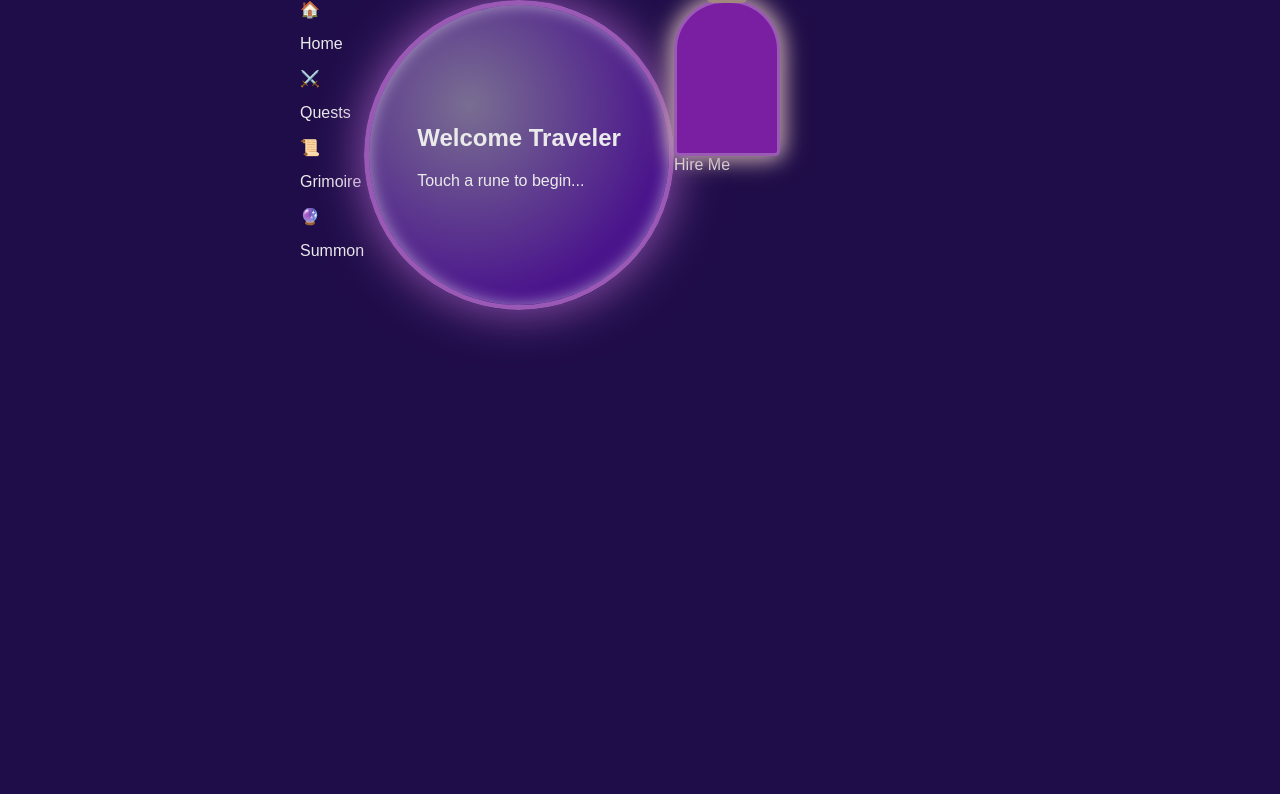
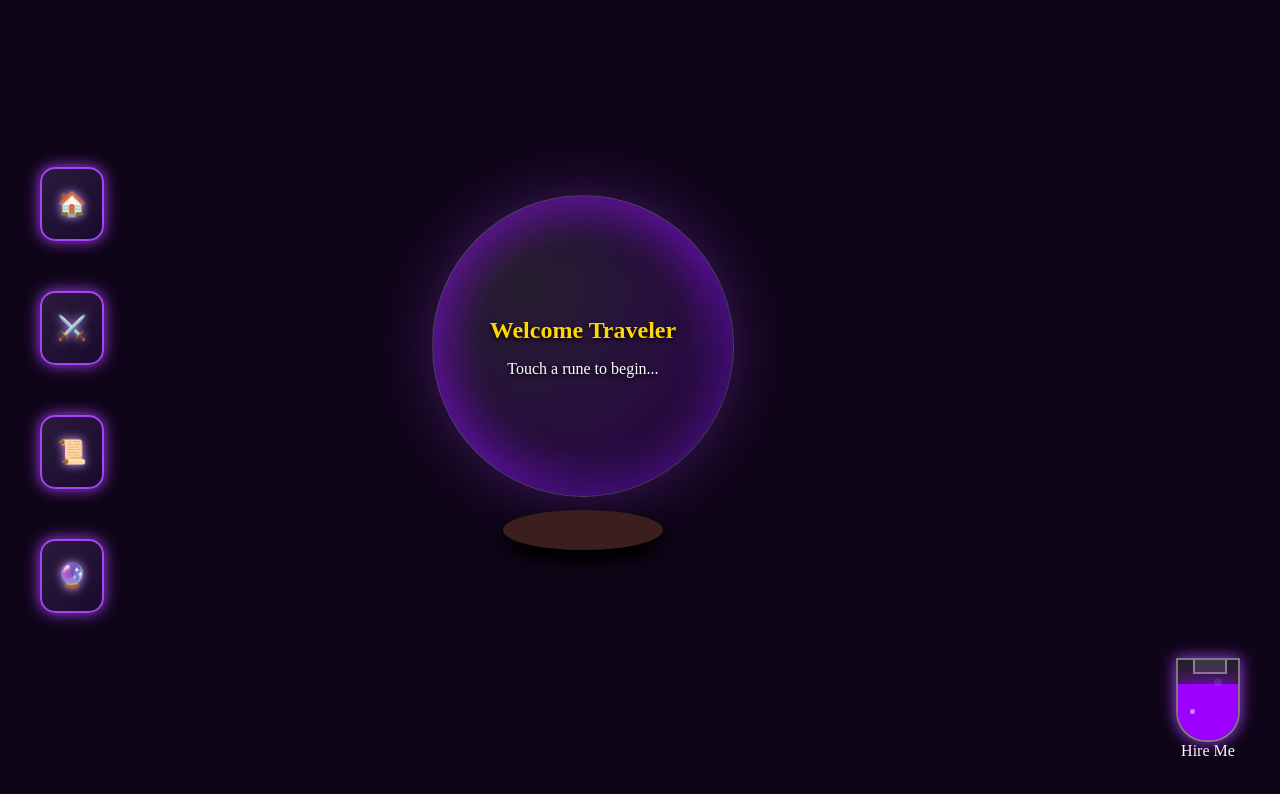
Before and after one commit to mdparvezmussaruf/magicalportfolio, a plain HTML site: page index.html in a window 1280 px wide. Drawn offline with Linux system fonts and the light colour scheme.

Commit message:
Refactor styles for mystical theme and effects
Updated CSS variables and styles for a more mystical theme, including new colors and animations. Added dynamic background and magic cursor effects.

```diff
--- a/style.css
+++ b/style.css
@@ -1,233 +1,238 @@
 /* style.css */
-
-/* 1. Global Styles and Background */
 :root {
-    --purple-dark: #1F0D49;
-    --purple-medium: #4A148C;
-    --purple-light: #9B59B6;
-    --gold: #FFD700;
-    --white-stars: #EAEAEA;
-    --glow-effect: 0 0 10px rgba(255, 215, 0, 0.7);
+    --bg-deep: #0f0518;
+    --rune-color: #a742f5;
+    --rune-glow: #d69dfc;
+    --gold: #ffd700;
+    --glass: rgba(255, 255, 255, 0.1);
 }
 
 body {
-    background: var(--purple-dark);
-    font-family: sans-serif;
-    color: var(--white-stars);
     margin: 0;
-    overflow: hidden; /* To keep the starry background static */
+    overflow: hidden;
+    background: var(--bg-deep);
+    font-family: 'Cinzel', serif; /* Suggest importing a fantasy font */
+    color: white;
+    height: 100vh;
     display: flex;
-    min-height: 100vh;
+    justify-content: center;
+    align-items: center;
+    cursor: none; /* We will make a custom cursor */
 }
 
-/* 2. Header and Title */
-.hero-section {
+/* --- Dynamic Background --- */
+#starfield {
+    position: fixed;
+    top: 0;
+    left: 0;
+    width: 100%;
+    height: 100%;
+    z-index: -1;
+}
+
+/* --- Magic Cursor Trail --- */
+.magic-particle {
     position: absolute;
-    top: 50px;
-    left: 50%;
-    transform: translateX(-50%);
-    text-align: center;
+    width: 6px;
+    height: 6px;
+    background: var(--gold);
+    border-radius: 50%;
+    pointer-events: none;
+    animation: fadeOut 1s forwards;
+    box-shadow: 0 0 10px var(--gold);
+    z-index: 9999;
+}
+
+@keyframes fadeOut {
+    to { opacity: 0; transform: scale(0); }
+}
+
+/* --- Rune Sidebar --- */
+.rune-sidebar {
+    position: fixed;
+    left: 40px;
+    display: flex;
+    flex-direction: column;
+    gap: 30px;
     z-index: 10;
 }
 
-.portal-title {
-    font-family: 'Georgia', serif; /* Use a mystical font */
-    font-size: 3em;
-    color: var(--gold);
-    text-shadow: var(--glow-effect);
+.rune-item {
+    text-align: center;
+    cursor: pointer;
+    transition: transform 0.3s;
 }
 
-.subtitle {
-    letter-spacing: 5px;
-    margin-top: -10px;
-    opacity: 0.7;
+.rune-item:hover {
+    transform: scale(1.1) translateX(10px);
 }
 
-/* 3. Magical Sidebar (Rune Navigation) */
-.magical-sidebar {
-    position: fixed;
-    left: 30px;
-    top: 50%;
-    transform: translateY(-50%);
+.rune-stone {
+    width: 60px;
+    height: 70px;
+    background: linear-gradient(135deg, #2a1b3d, #1a0b2e);
+    border: 2px solid var(--rune-color);
+    border-radius: 15px;
     display: flex;
-    flex-direction: column;
-    gap: 20px;
-    z-index: 20;
+    justify-content: center;
+    align-items: center;
+    box-shadow: 0 0 15px var(--rune-color);
+    position: relative;
+    overflow: hidden;
 }
 
-.rune-link {
-    /* Base shape/look of the rune */
-    width: 60px;
-    height: 60px;
-    background: var(--purple-medium);
-    border-radius: 50%; /* Start with a circle, then customize the shape with a clip-path if needed */
-    display: flex;
-    align-items: center;
-    justify-content: center;
-    color: var(--white-stars);
-    text-decoration: none;
-    transition: transform 0.3s, box-shadow 0.3s;
-    box-shadow: 0 0 15px var(--purple-light);
-    font-weight: bold;
-    font-size: 0.8em;
-    padding-top: 55px; /* Space for the rune icon/shape */
-    background-position: center 10px;
-    background-repeat: no-repeat;
-    background-size: 40px;
+.rune-stone span {
+    font-size: 1.5rem;
+    z-index: 2;
+    filter: drop-shadow(0 0 5px var(--rune-glow));
 }
 
-.rune-link:hover {
-    transform: scale(1.1);
-    box-shadow: 0 0 30px var(--gold);
+.rune-item p {
+    margin: 5px 0 0 0;
+    font-size: 0.8rem;
+    opacity: 0;
+    transition: opacity 0.3s;
+    color: var(--gold);
 }
 
-/* 4. Crystal Ball Centerpiece */
-.crystal-ball-container {
-    position: absolute;
-    top: 50%;
-    left: 50%;
-    transform: translate(-50%, -50%);
-    width: 300px;
-    height: 350px;
-    display: flex;
-    flex-direction: column;
-    align-items: center;
-    z-index: 5;
+.rune-item:hover p {
+    opacity: 1;
+}
+
+/* --- The 3D Crystal Ball --- */
+.crystal-ball-wrapper {
+    position: relative;
+    width: 400px;
+    height: 400px;
+    perspective: 1000px; /* Essential for 3D effect */
 }
 
 .crystal-ball {
     width: 300px;
     height: 300px;
-    background: radial-gradient(circle at 100px 100px, rgba(255, 255, 255, 0.4), var(--purple-medium) 70%);
+    background: radial-gradient(circle at 30% 30%, rgba(255, 255, 255, 0.1), rgba(138, 43, 226, 0.2) 60%, rgba(0, 0, 0, 0.9));
     border-radius: 50%;
-    box-shadow: 0 0 50px var(--purple-light), 0 0 15px rgba(255, 255, 255, 0.5) inset;
-    border: 5px solid var(--purple-light);
+    position: absolute;
+    left: 50%;
+    transform: translateX(-50%);
+    box-shadow: inset 0 0 50px rgba(167, 66, 245, 0.5), 0 0 60px rgba(167, 66, 245, 0.3);
     display: flex;
+    justify-content: center;
     align-items: center;
-    justify-content: center;
-    /* Add a subtle animation for a glow/breathing effect */
+    overflow: hidden;
+    backdrop-filter: blur(3px);
+    border: 1px solid rgba(255,255,255,0.2);
+    transition: transform 0.1s ease-out; /* Smooth follow */
+    animation: float 6s ease-in-out infinite;
 }
 
-.project-preview {
-    color: var(--gold);
-    font-weight: bold;
-    text-align: center;
-    padding: 10px;
-    border: 1px solid var(--gold);
-    background: rgba(0, 0, 0, 0.5);
-    border-radius: 5px;
+.inner-glow {
+    position: absolute;
+    width: 100%;
+    height: 100%;
+    background: radial-gradient(circle, transparent 50%, #4b0082 100%);
+    mix-blend-mode: overlay;
+    z-index: 1;
 }
 
-.ball-stand {
-    width: 150px;
-    height: 50px;
-    background: #6D4C3D; /* Wood-like color */
-    border-radius: 0 0 10px 10px;
-    box-shadow: 0 5px 10px rgba(0, 0, 0, 0.5);
+.ball-content {
+    color: #fff;
+    text-align: center;
+    z-index: 5;
+    padding: 20px;
+    opacity: 1;
+    transition: opacity 0.5s;
+    text-shadow: 0 2px 4px black;
 }
 
-/* 5. Potion Bottle (Hire Me CTA) */
-.potion-link {
-    text-decoration: none;
+.ball-content h2 { color: var(--gold); margin-bottom: 10px; }
+
+/* The Stand */
+.stand-base {
+    width: 160px;
+    height: 40px;
+    background: #3d1e1e;
     position: absolute;
     bottom: 50px;
-    right: 150px;
-    z-index: 5;
-    transition: transform 0.3s;
+    left: 50%;
+    transform: translateX(-50%);
+    border-radius: 50%;
+    box-shadow: 0 10px 20px black;
+}
+.stand-shadow {
+    width: 140px;
+    height: 20px;
+    background: rgba(0,0,0,0.6);
+    position: absolute;
+    bottom: 40px;
+    left: 50%;
+    transform: translateX(-50%);
+    border-radius: 50%;
+    filter: blur(5px);
 }
 
-.potion-link:hover {
-    transform: translateY(-5px) scale(1.05);
+@keyframes float {
+    0%, 100% { top: 0px; }
+    50% { top: -20px; }
 }
 
+/* --- Bubbling Potion --- */
+.potion-container {
+    position: fixed;
+    bottom: 40px;
+    right: 40px;
+    text-align: center;
+    cursor: pointer;
+}
 .potion-bottle {
-    width: 100px;
-    height: 150px;
-    background: #7B1FA2; /* Potion liquid color */
-    border-radius: 50px 50px 5px 5px;
-    border: 3px solid var(--purple-light);
-    display: flex;
-    align-items: flex-end;
-    justify-content: center;
+    width: 60px;
+    height: 80px;
+    background: rgba(255, 255, 255, 0.1);
+    border: 2px solid rgba(255, 255, 255, 0.4);
+    border-radius: 0 0 30px 30px;
     position: relative;
-    box-shadow: 0 0 30px #A1887F, 0 0 20px #E1BEE7;
+    overflow: hidden;
+    box-shadow: 0 0 15px var(--rune-color);
 }
-
+/* Neck of bottle */
 .potion-bottle::before {
     content: '';
     position: absolute;
-    top: -30px;
-    width: 40px;
-    height: 30px;
-    background: #A1887F; /* Cork */
-    border-radius: 5px;
+    top: -10px;
+    left: 15px;
+    width: 30px;
+    height: 20px;
+    background: rgba(255,255,255,0.1);
+    border: 2px solid rgba(255,255,255,0.4);
 }
 
-.potion-bottle::after {
-    content: '';
+.liquid {
     position: absolute;
-    top: -60px;
-    left: 50%;
-    transform: translateX(-50%);
-    width: 20px;
-    height: 30px;
-    background: rgba(255, 255, 255, 0.3);
-    border-radius: 50%;
-    /* Smoke/Steam effect (use a dedicated div for more complex smoke animation) */
+    bottom: 0;
+    left: 0;
+    width: 100%;
+    height: 70%;
+    background: #ff0055;
+    box-shadow: 0 0 20px #ff0055;
+    animation: liquidColor 5s infinite alternate;
 }
 
-.hire-text {
-    color: var(--white-stars);
-    font-weight: bold;
-    padding-bottom: 10px;
+.bubble {
+    position: absolute;
+    background: rgba(255,255,255,0.6);
+    border-radius: 50%;
+    animation: bubbleUp 2s infinite;
 }
+.b1 { width: 5px; height: 5px; left: 20%; animation-duration: 2.2s; }
+.b2 { width: 8px; height: 8px; left: 60%; animation-duration: 1.8s; }
+.b3 { width: 4px; height: 4px; left: 40%; animation-duration: 2.5s; }
 
-/* 6. Wand and Other Elements (Simplified) */
-.magic-wand {
-    width: 10px;
-    height: 100px;
-    background: #C0C0C0; /* Silver stick */
-    border-radius: 5px;
-    position: absolute;
+@keyframes bubbleUp {
+    0% { bottom: 0; opacity: 0; }
+    50% { opacity: 1; }
+    100% { bottom: 100%; opacity: 0; }
 }
-
-.magic-wand::after {
-    content: '★';
-    position: absolute;
-    top: -15px;
-    left: -15px;
-    font-size: 30px;
-    color: var(--gold);
-    text-shadow: var(--glow-effect);
+@keyframes liquidColor {
+    0% { background: #ff0055; box-shadow: 0 0 20px #ff0055; }
+    100% { background: #9d00ff; box-shadow: 0 0 20px #9d00ff; }
 }
-
-.wand-top-right {
-    top: 150px;
-    right: 250px;
-    transform: rotate(45deg);
-}
-
-.wand-bottom-right {
-    bottom: 100px;
-    right: 200px;
-    transform: rotate(-30deg);
-}
-
-/* 7. Content Sections (Hidden by default) */
-.content-section {
-    display: none;
-    position: absolute;
-    top: 50%;
-    left: 50%;
-    transform: translate(-50%, -50%);
-    padding: 20px;
-    background: rgba(0, 0, 0, 0.8);
-    border-radius: 10px;
-    width: 80%;
-    max-width: 400px;
-    z-index: 30; /* Should appear above the ball, or you can display content inside the ball */
-}
-
-.content-section.active {
-    display: block;
-}
```
